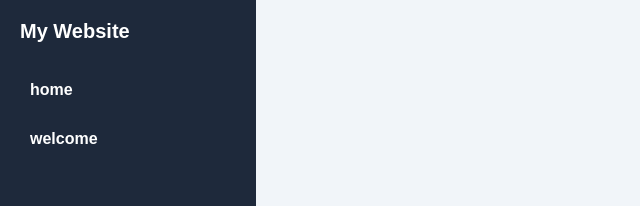
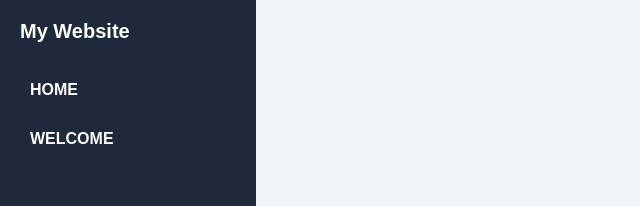
Before and after one commit to siva20510/my-app, an Angular app: page /dashboard in a window 1280 px wide. Shown: the top 206 px of the page, without its empty margins (0-640 px from the left). Built offline with nearby package versions, Linux system fonts and the light colour scheme.

Commit message:
Home and welcmoe in dashboard are changes to capital

```diff
--- a/src/app/dashboard/dashboard.component.html
+++ b/src/app/dashboard/dashboard.component.html
@@ -2,8 +2,8 @@
     <div class="left">
         <div class="logo">My Website</div>
         <!-- for child routes we dont use / -->
-        <h1 routerLink="home">home</h1>
-        <h1 routerLink="welcome">welcome</h1>
+        <h1 routerLink="home">HOME</h1>
+        <h1 routerLink="welcome">WELCOME</h1>
 
         <button routerLink="/login">logout</button>
     </div>
```
